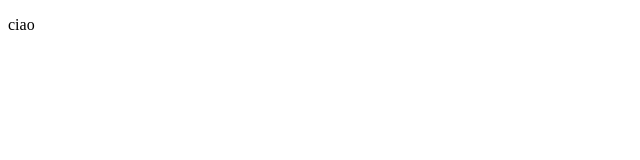
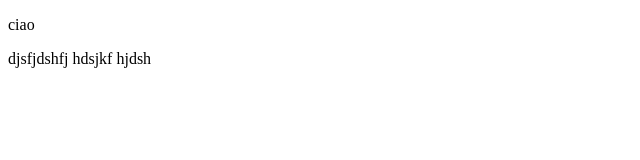
Before and after one commit to AlessioLibbi/test, a plain HTML site: page index.html in a window 1280 px wide. Shown: the whole page, without its empty margins (0-640 px from the left). Drawn offline with Linux system fonts and the light colour scheme.

Commit message:
add test

```diff
--- a/index.html
+++ b/index.html
@@ -8,5 +8,6 @@
 </head>
 <body>
     <p>ciao</p>
+    djsfjdshfj hdsjkf hjdsh
 </body>
 </html>
```
